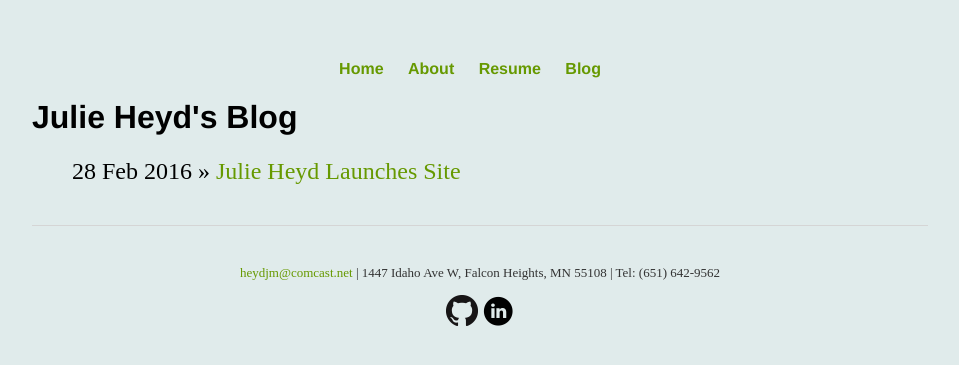
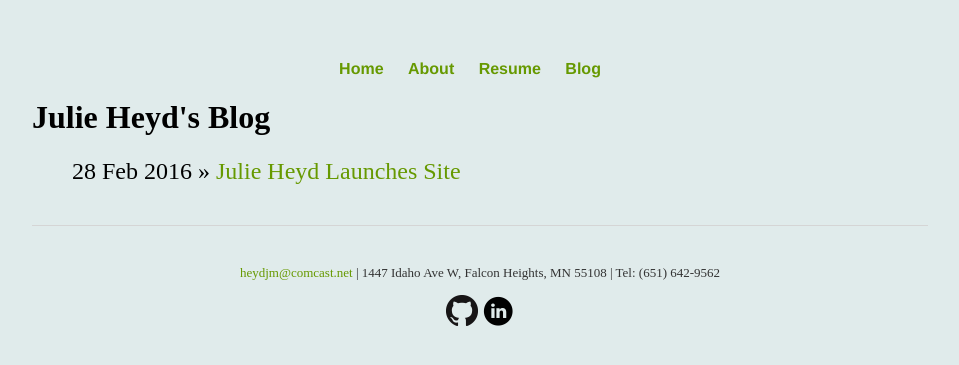
Before and after one commit to jmheyd/jmheyd.github.io, a Jekyll site: the page built from blog/index.html, in a window 1280 px wide. Shown: the top 365 px of the page, without its empty margins (160-1119 px from the left). Built offline with Jekyll 4.4.1, drawn with Linux system fonts in a browser that asks for light colours; some web fonts are replaced.

Commit message:
Update main.css

```diff
--- a/css/main.css
+++ b/css/main.css
@@ -24,7 +24,7 @@ a:hover {
 }
 h1 {
     font-size: 2em;
-    font-family:'Helvetica', 'Arial', 'Sans-Serif';
+    font-family: 'Crushed', cursive;
 }
 p {
     font-size: 1.5em;
```
